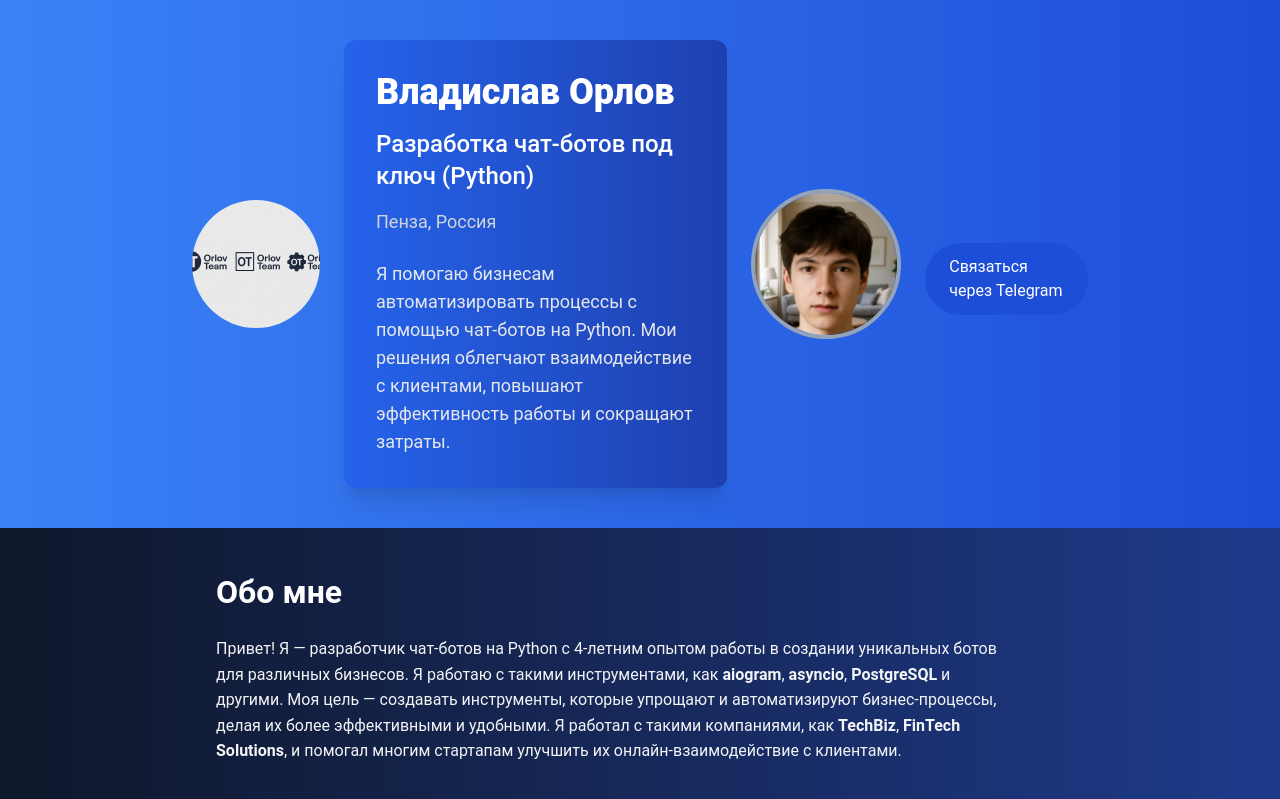
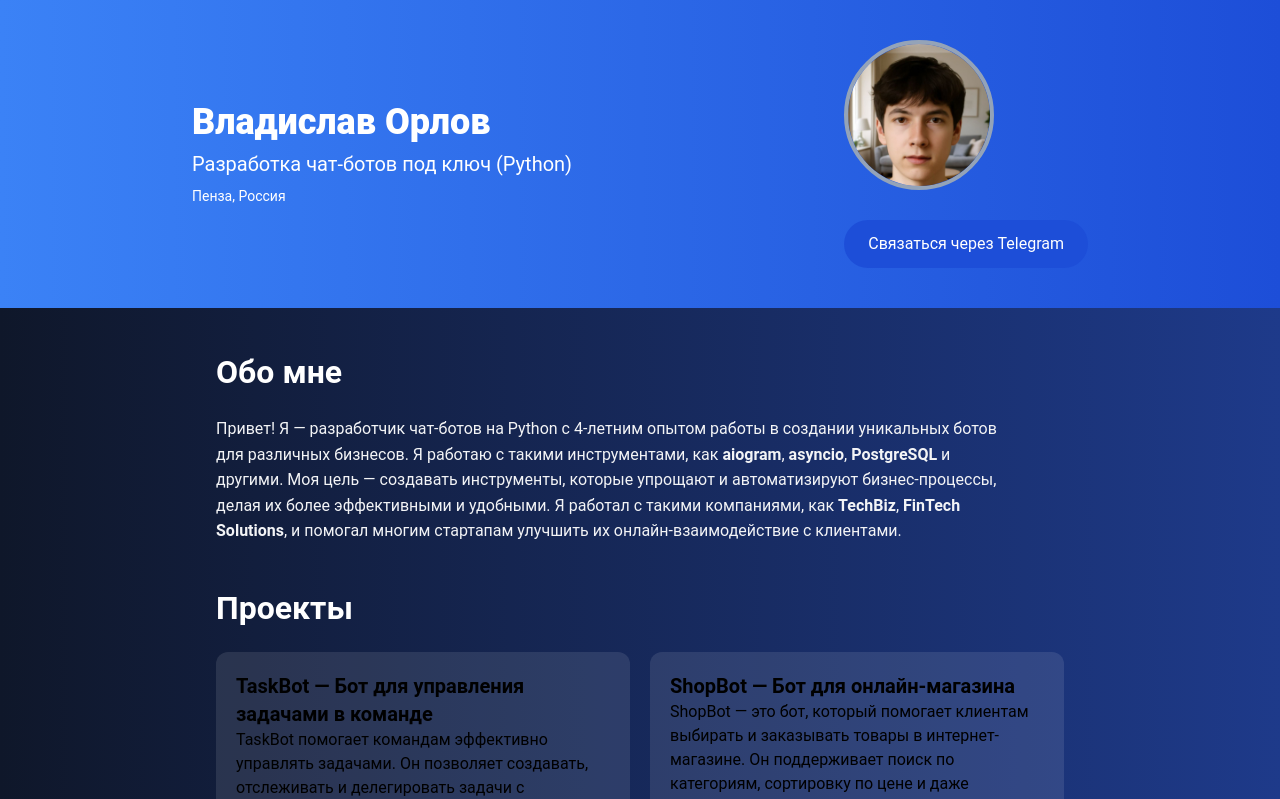
Before and after one commit to vladislavorlovenko/vladislavorlov-portfolio, a plain HTML site: page index.html in a window 1280 px wide. Shown: the top 799 px of the page. Drawn offline with nearby package versions, Linux system fonts and the light colour scheme.

Commit message:
index.html

```diff
--- a/index.html
+++ b/index.html
@@ -142,26 +142,19 @@
   </style>
 </head>
 <body>
-<header class="bg-gradient-to-r from-blue-500 to-blue-700 text-white p-10">
-  <div class="max-w-4xl mx-auto flex flex-col md:flex-row items-center justify-between gap-6">
-    <div class="flex items-center gap-6">
-      <img src="images/orlov_team_logo_2.png" alt="Логотип" class="h-32 w-32 rounded-full object-cover" />
-      <div class="bg-gradient-to-r from-blue-600 to-blue-800 text-white p-8 rounded-xl shadow-xl max-w-lg">
-        <h1 class="text-4xl font-extrabold mb-4">Владислав Орлов</h1>
-        <p class="text-2xl font-medium mb-4">Разработка чат-ботов под ключ (Python)</p>
-        <p class="text-lg text-gray-300">Пенза, Россия</p>
-        <div class="mt-6">
-          <p class="text-lg text-gray-200">Я помогаю бизнесам автоматизировать процессы с помощью чат-ботов на Python. Мои решения облегчают взаимодействие с клиентами, повышают эффективность работы и сокращают затраты.</p>
-        </div>
+  <header class="bg-gradient-to-r from-blue-500 to-blue-700 text-white p-10">
+    <div class="max-w-4xl mx-auto flex flex-col md:flex-row items-center md:justify-between gap-6">
+      <div>
+        <h1 class="text-4xl font-extrabold fade-in">Владислав Орлов</h1>
+        <p class="text-xl mt-2 fade-in">Разработка чат-ботов под ключ (Python)</p>
+        <p class="mt-2 text-sm fade-in">Пенза, Россия</p>
+      </div>
+      <div class="fade-in">
+        <img src="images/avatar.png" alt="Владислав Орлов" class="avatar" />
+        <a href="https://t.me/vladislavorlovenko" class="contact-btn" target="_blank">Связаться через Telegram</a>
       </div>
     </div>
-    <div class="fade-in flex items-center gap-6">
-      <img src="images/avatar.png" alt="Владислав Орлов" class="avatar h-32 w-32 rounded-full object-cover" />
-      <a href="https://t.me/vladislavorlovenko" class="contact-btn" target="_blank">Связаться через Telegram</a>
-    </div>
-  </div>
-</header>
-
+  </header>
 
   <main class="max-w-4xl mx-auto px-4 sm:px-6 py-10">
     <section id="about" class="mb-10">
```
